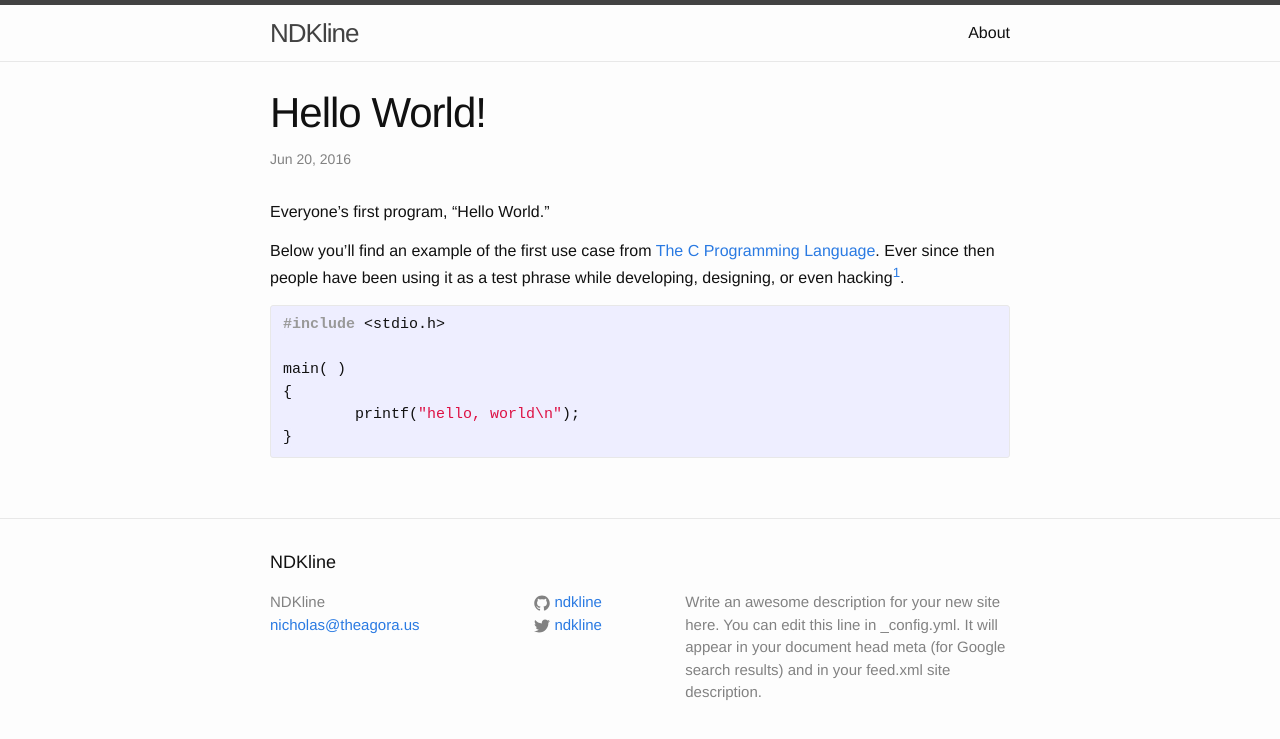
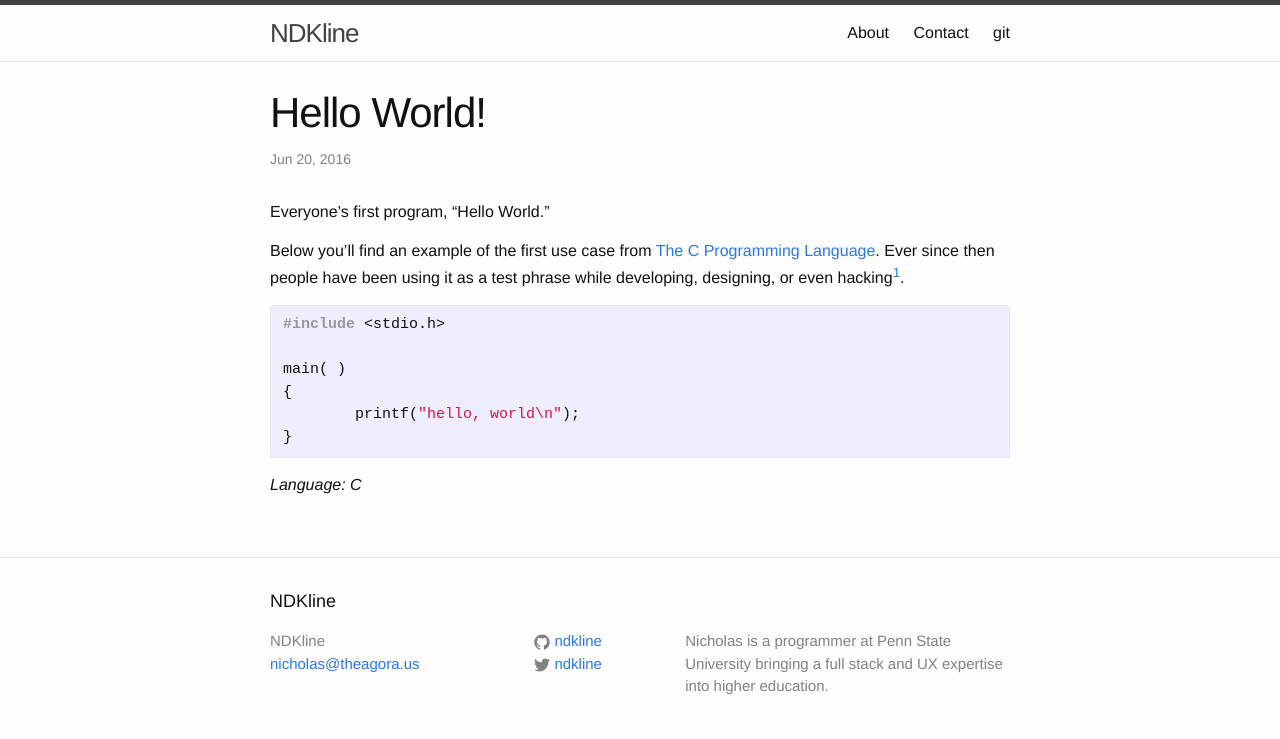
Before and after one commit to ndkline/blog, a Jekyll site: the page built from _posts/2016-06-20-hello-world.markdown .md, in a window 1280 px wide. Shown: the top 739 px of the page. Built offline with Jekyll 4.4.1, drawn with Linux system fonts in a browser that asks for light colours.

Commit message:
few content updates

```diff
--- a/_config.yml
+++ b/_config.yml
@@ -9,9 +9,8 @@
 title: NDKline
 email: nicholas@theagora.us
 description: > # this means to ignore newlines until "baseurl:"
-  Write an awesome description for your new site here. You can edit this
-  line in _config.yml. It will appear in your document head meta (for
-  Google search results) and in your feed.xml site description.
+  Nicholas is a programmer at Penn State University bringing a full stack and
+  UX expertise into higher education.
 baseurl: "/blog" # the subpath of your site, e.g. /blog
 url: "https://ndkline.github.io" # the base hostname & protocol for your site
 twitter_username: ndkline
--- a/_includes/header.html
+++ b/_includes/header.html
@@ -19,6 +19,7 @@
           <a class="page-link" href="{{ my_page.url | prepend: site.baseurl }}">{{ my_page.title }}</a>
           {% endif %}
         {% endfor %}
+          <a class="page-link" href="https://git.ndkline.com/">git</a>
       </div>
     </nav>
 
--- a/_posts/2016-06-20-hello-world.markdown .md
+++ b/_posts/2016-06-20-hello-world.markdown .md
@@ -17,3 +17,4 @@ main( )
 }
 
 {% endhighlight %}
+*Language: C*
```
Also changed, not shown: contact.md (added, +15 -0 lines).
